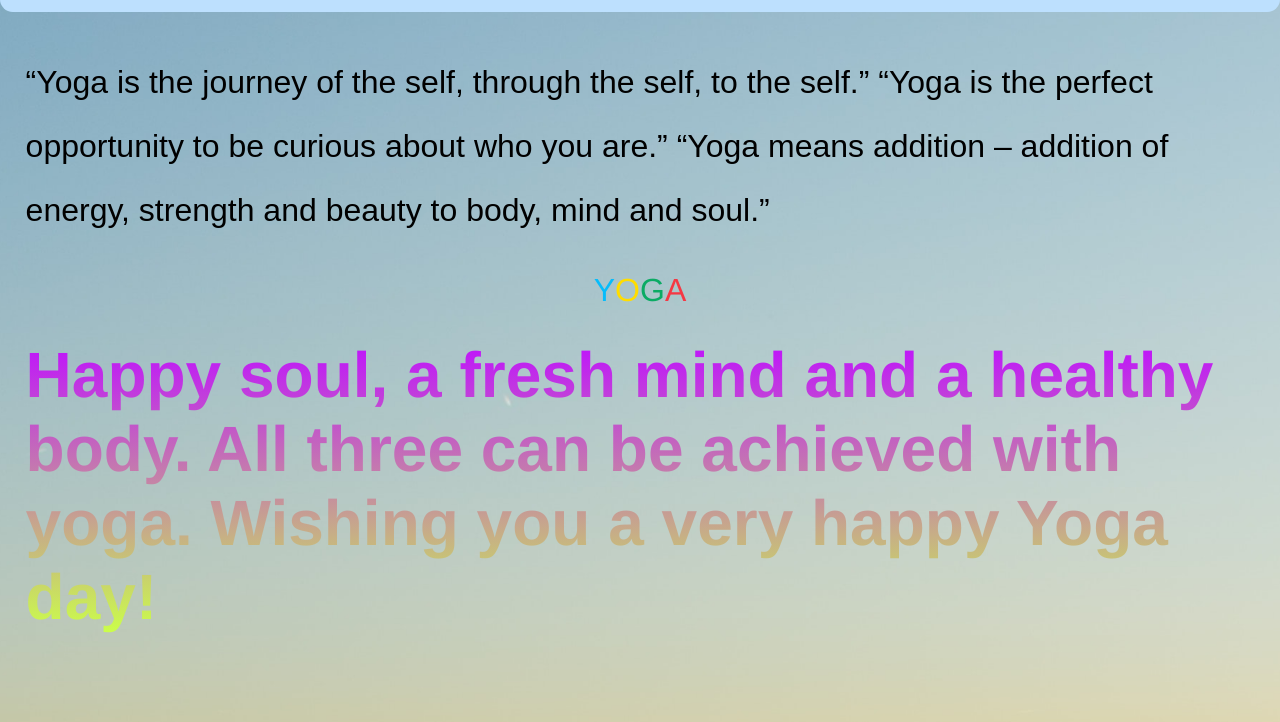
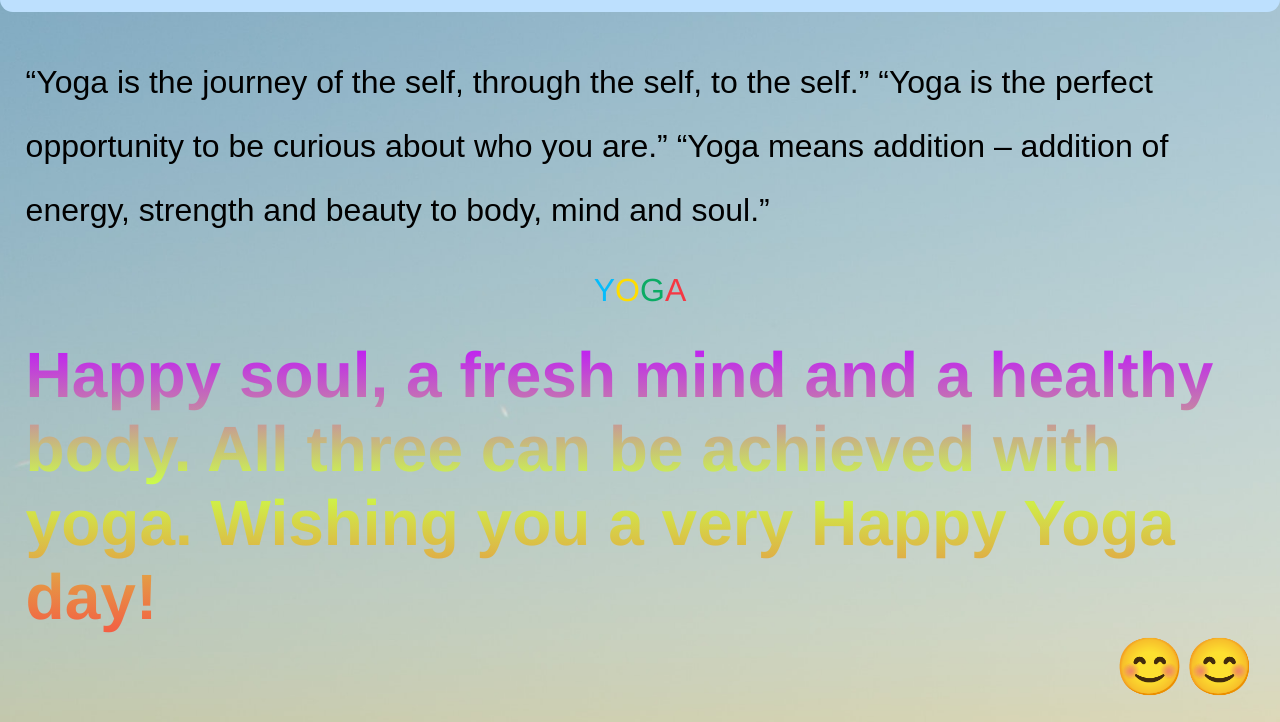
Before and after one commit to Ashishnitp2k20/yoga, a plain HTML site: page index.html in a window 1280 px wide. Shown: the part 78-800 px from the top of the page. Drawn offline with Linux system fonts and the light colour scheme.

Commit message:
Update index.html
adding emoji to the end of wishhhes

```diff
--- a/index.html
+++ b/index.html
@@ -355,9 +355,14 @@ body{
      .yoga-wishes{
      font-size: 4rem;
      font-weight: 600;
-     background: -webkit-linear-gradient(#bf0fff, #cbff49);
+     background: -webkit-linear-gradient(#bf0fff, #cbff49,#f45c43);
     -webkit-background-clip: text;
     -webkit-text-fill-color: transparent;
+     }
+        .emoji{
+        display: flex;
+        justify-content: flex-end;
+        font-size: 3.5rem;
      }
     </style>
 </head>
@@ -409,7 +414,7 @@ body{
             <h1>“Yoga is the journey of the self, through the self, to the self.” “Yoga is the perfect opportunity to be curious about who you are.” “Yoga means addition – addition of energy, strength and beauty to body, mind and soul.”
             </h1>
             <h1 class="main-yoga"><span class="y">Y</span><span class="o">O</span><span class="g">G</span><span class="a">A</span></h1>
-            <p class="yoga-wishes">Happy soul, a fresh mind and a healthy body. All three can be achieved with yoga. Wishing you a very happy Yoga day! </p>
+            <p class="yoga-wishes">Happy soul, a fresh mind and a healthy body. All three can be achieved with yoga. Wishing you a very  <strong>Happy Yoga day!</strong></p><strong class="emoji">😊😊</strong>
             <div class="line-break"></div>
             <h1 class="text-upper">“ True yoga is not about the shape of your body, but the shape of your life. Yoga is not to be performed; Yoga is to lived. Yoga doesn't care what you have been; Yoga cares about the person you are becoming.
                 Yoga is designed fora vast and profound purpose, and it to be truly called <strong>Yoga</strong>
```
